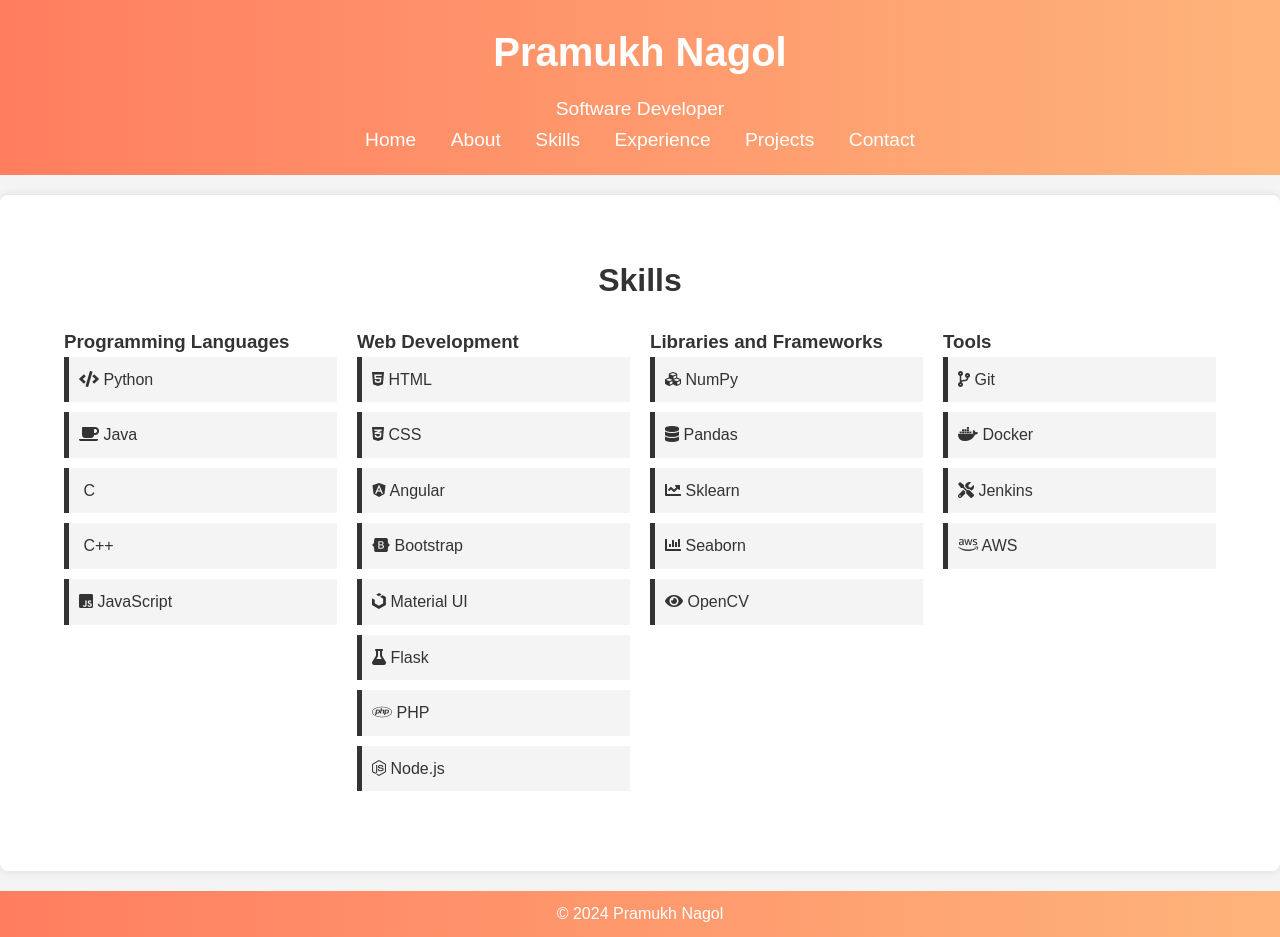
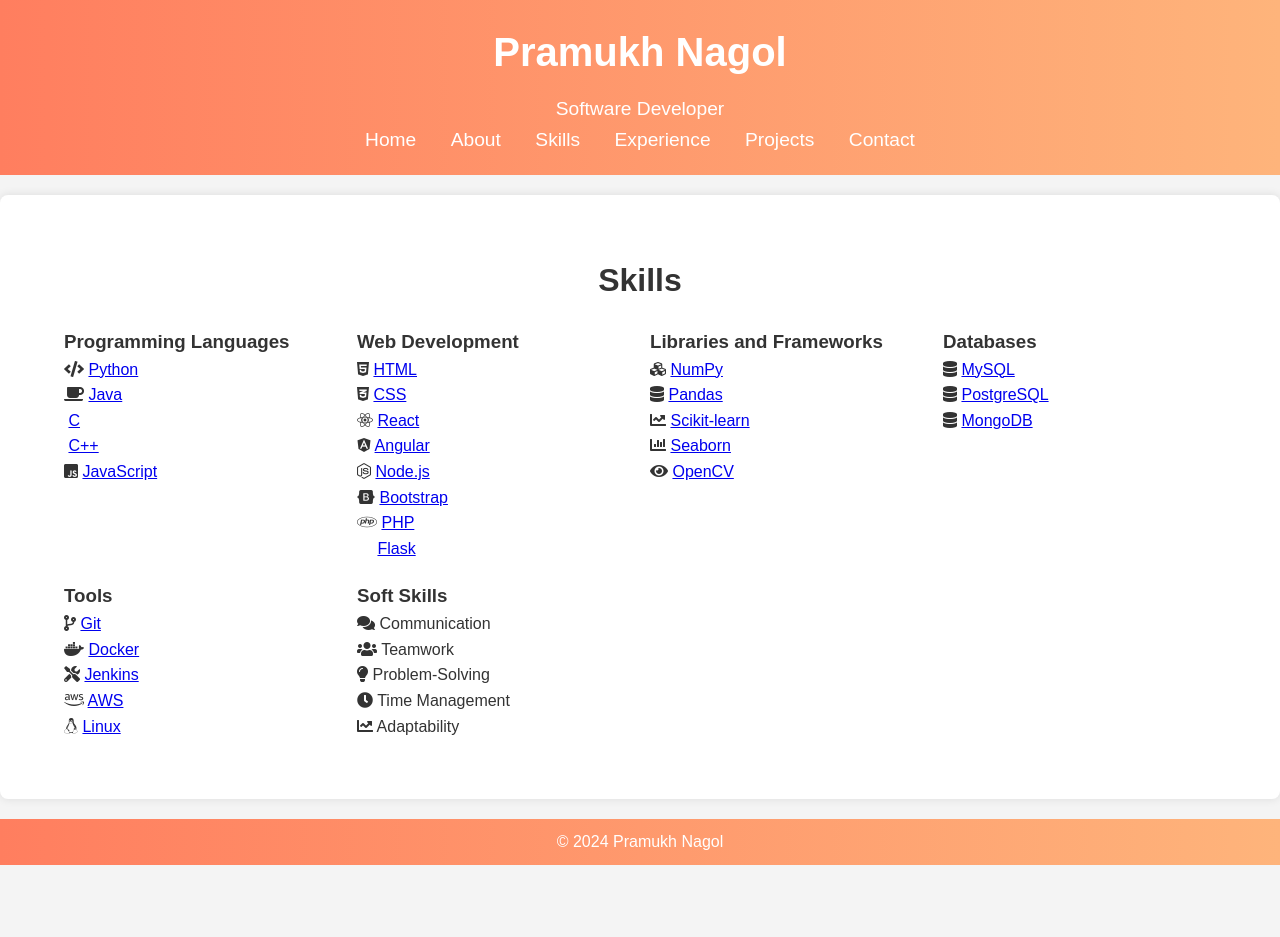
Before and after one commit to PramukhN/Portfolio1, a plain HTML site: page skills.html in a window 1280 px wide. After the commit the page ends 865 px from the top, so only its background shows below. Drawn offline with Linux system fonts and the light colour scheme.

Commit message:
skills.html

```diff
--- a/skills.html
+++ b/skills.html
@@ -31,47 +31,147 @@
             <div class="container">
                 <h2>Skills</h2>
                 <div class="skills-grid">
-                    <div>
+                    <div class="skill-category">
                         <h3>Programming Languages</h3>
-                        <ul>
-                            <li><i class="fas fa-code"></i> <a href="https://www.python.org/" target="_blank" rel="noopener noreferrer">Python</a></li>
-                            <li><i class="fas fa-coffee"></i> <a href="https://www.java.com/" target="_blank" rel="noopener noreferrer">Java</a></li>
-                            <li><i class="fas fa-c"></i> <a href="https://en.wikipedia.org/wiki/C_(programming_language)" target="_blank" rel="noopener noreferrer">C</a></li>
-                            <li><i class="fas fa-c"></i> <a href="https://isocpp.org/" target="_blank" rel="noopener noreferrer">C++</a></li>
-                            <li><i class="fab fa-js-square"></i> <a href="https://developer.mozilla.org/en-US/docs/Web/JavaScript" target="_blank" rel="noopener noreferrer">JavaScript</a></li>
-                        </ul>
+                        <div class="skill">
+                            <i class="fas fa-code"></i>
+                            <a href="https://www.python.org/" target="_blank" rel="noopener noreferrer">Python</a>
+                        </div>
+                        <div class="skill">
+                            <i class="fas fa-coffee"></i>
+                            <a href="https://www.java.com/" target="_blank" rel="noopener noreferrer">Java</a>
+                        </div>
+                        <div class="skill">
+                            <i class="fas fa-c"></i>
+                            <a href="https://en.wikipedia.org/wiki/C_(programming_language)" target="_blank" rel="noopener noreferrer">C</a>
+                        </div>
+                        <div class="skill">
+                            <i class="fas fa-c"></i>
+                            <a href="https://isocpp.org/" target="_blank" rel="noopener noreferrer">C++</a>
+                        </div>
+                        <div class="skill">
+                            <i class="fab fa-js-square"></i>
+                            <a href="https://developer.mozilla.org/en-US/docs/Web/JavaScript" target="_blank" rel="noopener noreferrer">JavaScript</a>
+                        </div>
                     </div>
-                    <div>
+                    <div class="skill-category">
                         <h3>Web Development</h3>
-                        <ul>
-                            <li><i class="fab fa-html5"></i> <a href="https://developer.mozilla.org/en-US/docs/Web/HTML" target="_blank" rel="noopener noreferrer">HTML</a></li>
-                            <li><i class="fab fa-css3-alt"></i> <a href="https://developer.mozilla.org/en-US/docs/Web/CSS" target="_blank" rel="noopener noreferrer">CSS</a></li>
-                            <li><i class="fab fa-angular"></i> <a href="https://angular.io/" target="_blank" rel="noopener noreferrer">Angular</a></li>
-                            <li><i class="fab fa-bootstrap"></i> <a href="https://getbootstrap.com/" target="_blank" rel="noopener noreferrer">Bootstrap</a></li>
-                            <li><i class="fab fa-uikit"></i> <a href="https://material-ui.com/" target="_blank" rel="noopener noreferrer">Material UI</a></li>
-                            <li><i class="fas fa-flask"></i> <a href="https://flask.palletsprojects.com/" target="_blank" rel="noopener noreferrer">Flask</a></li>
-                            <li><i class="fab fa-php"></i> <a href="https://www.php.net/" target="_blank" rel="noopener noreferrer">PHP</a></li>
-                            <li><i class="fab fa-node-js"></i> <a href="https://nodejs.org/" target="_blank" rel="noopener noreferrer">Node.js</a></li>
-                        </ul>
+                        <div class="skill">
+                            <i class="fab fa-html5"></i>
+                            <a href="https://developer.mozilla.org/en-US/docs/Web/HTML" target="_blank" rel="noopener noreferrer">HTML</a>
+                        </div>
+                        <div class="skill">
+                            <i class="fab fa-css3-alt"></i>
+                            <a href="https://developer.mozilla.org/en-US/docs/Web/CSS" target="_blank" rel="noopener noreferrer">CSS</a>
+                        </div>
+                        <div class="skill">
+                            <i class="fab fa-react"></i>
+                            <a href="https://reactjs.org/" target="_blank" rel="noopener noreferrer">React</a>
+                        </div>
+                        <div class="skill">
+                            <i class="fab fa-angular"></i>
+                            <a href="https://angular.io/" target="_blank" rel="noopener noreferrer">Angular</a>
+                        </div>
+                        <div class="skill">
+                            <i class="fab fa-node-js"></i>
+                            <a href="https://nodejs.org/" target="_blank" rel="noopener noreferrer">Node.js</a>
+                        </div>
+                        <div class="skill">
+                            <i class="fab fa-bootstrap"></i>
+                            <a href="https://getbootstrap.com/" target="_blank" rel="noopener noreferrer">Bootstrap</a>
+                        </div>
+                        <div class="skill">
+                            <i class="fab fa-php"></i>
+                            <a href="https://www.php.net/" target="_blank" rel="noopener noreferrer">PHP</a>
+                        </div>
+                        <div class="skill">
+                            <i class="fab fa-flask"></i>
+                            <a href="https://flask.palletsprojects.com/" target="_blank" rel="noopener noreferrer">Flask</a>
+                        </div>
                     </div>
-                    <div>
+                    <div class="skill-category">
                         <h3>Libraries and Frameworks</h3>
-                        <ul>
-                            <li><i class="fas fa-cubes"></i> <a href="https://numpy.org/" target="_blank" rel="noopener noreferrer">NumPy</a></li>
-                            <li><i class="fas fa-database"></i> <a href="https://pandas.pydata.org/" target="_blank" rel="noopener noreferrer">Pandas</a></li>
-                            <li><i class="fas fa-chart-line"></i> <a href="https://scikit-learn.org/" target="_blank" rel="noopener noreferrer">Sklearn</a></li>
-                            <li><i class="fas fa-chart-bar"></i> <a href="https://seaborn.pydata.org/" target="_blank" rel="noopener noreferrer">Seaborn</a></li>
-                            <li><i class="fas fa-eye"></i> <a href="https://opencv.org/" target="_blank" rel="noopener noreferrer">OpenCV</a></li>
-                        </ul>
+                        <div class="skill">
+                            <i class="fas fa-cubes"></i>
+                            <a href="https://numpy.org/" target="_blank" rel="noopener noreferrer">NumPy</a>
+                        </div>
+                        <div class="skill">
+                            <i class="fas fa-database"></i>
+                            <a href="https://pandas.pydata.org/" target="_blank" rel="noopener noreferrer">Pandas</a>
+                        </div>
+                        <div class="skill">
+                            <i class="fas fa-chart-line"></i>
+                            <a href="https://scikit-learn.org/" target="_blank" rel="noopener noreferrer">Scikit-learn</a>
+                        </div>
+                        <div class="skill">
+                            <i class="fas fa-chart-bar"></i>
+                            <a href="https://seaborn.pydata.org/" target="_blank" rel="noopener noreferrer">Seaborn</a>
+                        </div>
+                        <div class="skill">
+                            <i class="fas fa-eye"></i>
+                            <a href="https://opencv.org/" target="_blank" rel="noopener noreferrer">OpenCV</a>
+                        </div>
                     </div>
-                    <div>
+                    <div class="skill-category">
+                        <h3>Databases</h3>
+                        <div class="skill">
+                            <i class="fas fa-database"></i>
+                            <a href="https://www.mysql.com/" target="_blank" rel="noopener noreferrer">MySQL</a>
+                        </div>
+                        <div class="skill">
+                            <i class="fas fa-database"></i>
+                            <a href="https://www.postgresql.org/" target="_blank" rel="noopener noreferrer">PostgreSQL</a>
+                        </div>
+                        <div class="skill">
+                            <i class="fas fa-database"></i>
+                            <a href="https://www.mongodb.com/" target="_blank" rel="noopener noreferrer">MongoDB</a>
+                        </div>
+                    </div>
+                    <div class="skill-category">
                         <h3>Tools</h3>
-                        <ul>
-                            <li><i class="fas fa-code-branch"></i> <a href="https://git-scm.com/" target="_blank" rel="noopener noreferrer">Git</a></li>
-                            <li><i class="fab fa-docker"></i> <a href="https://www.docker.com/" target="_blank" rel="noopener noreferrer">Docker</a></li>
-                            <li><i class="fas fa-tools"></i> <a href="https://www.jenkins.io/" target="_blank" rel="noopener noreferrer">Jenkins</a></li>
-                            <li><i class="fab fa-aws"></i> <a href="https://aws.amazon.com/" target="_blank" rel="noopener noreferrer">AWS</a></li>
-                        </ul>
+                        <div class="skill">
+                            <i class="fas fa-code-branch"></i>
+                            <a href="https://git-scm.com/" target="_blank" rel="noopener noreferrer">Git</a>
+                        </div>
+                        <div class="skill">
+                            <i class="fab fa-docker"></i>
+                            <a href="https://www.docker.com/" target="_blank" rel="noopener noreferrer">Docker</a>
+                        </div>
+                        <div class="skill">
+                            <i class="fas fa-tools"></i>
+                            <a href="https://www.jenkins.io/" target="_blank" rel="noopener noreferrer">Jenkins</a>
+                        </div>
+                        <div class="skill">
+                            <i class="fab fa-aws"></i>
+                            <a href="https://aws.amazon.com/" target="_blank" rel="noopener noreferrer">AWS</a>
+                        </div>
+                        <div class="skill">
+                            <i class="fab fa-linux"></i>
+                            <a href="https://www.linux.org/" target="_blank" rel="noopener noreferrer">Linux</a>
+                        </div>
+                    </div>
+                    <div class="skill-category">
+                        <h3>Soft Skills</h3>
+                        <div class="skill">
+                            <i class="fas fa-comments"></i>
+                            <span>Communication</span>
+                        </div>
+                        <div class="skill">
+                            <i class="fas fa-users"></i>
+                            <span>Teamwork</span>
+                        </div>
+                        <div class="skill">
+                            <i class="fas fa-lightbulb"></i>
+                            <span>Problem-Solving</span>
+                        </div>
+                        <div class="skill">
+                            <i class="fas fa-clock"></i>
+                            <span>Time Management</span>
+                        </div>
+                        <div class="skill">
+                            <i class="fas fa-chart-line"></i>
+                            <span>Adaptability</span>
+                        </div>
                     </div>
                 </div>
             </div>
```
